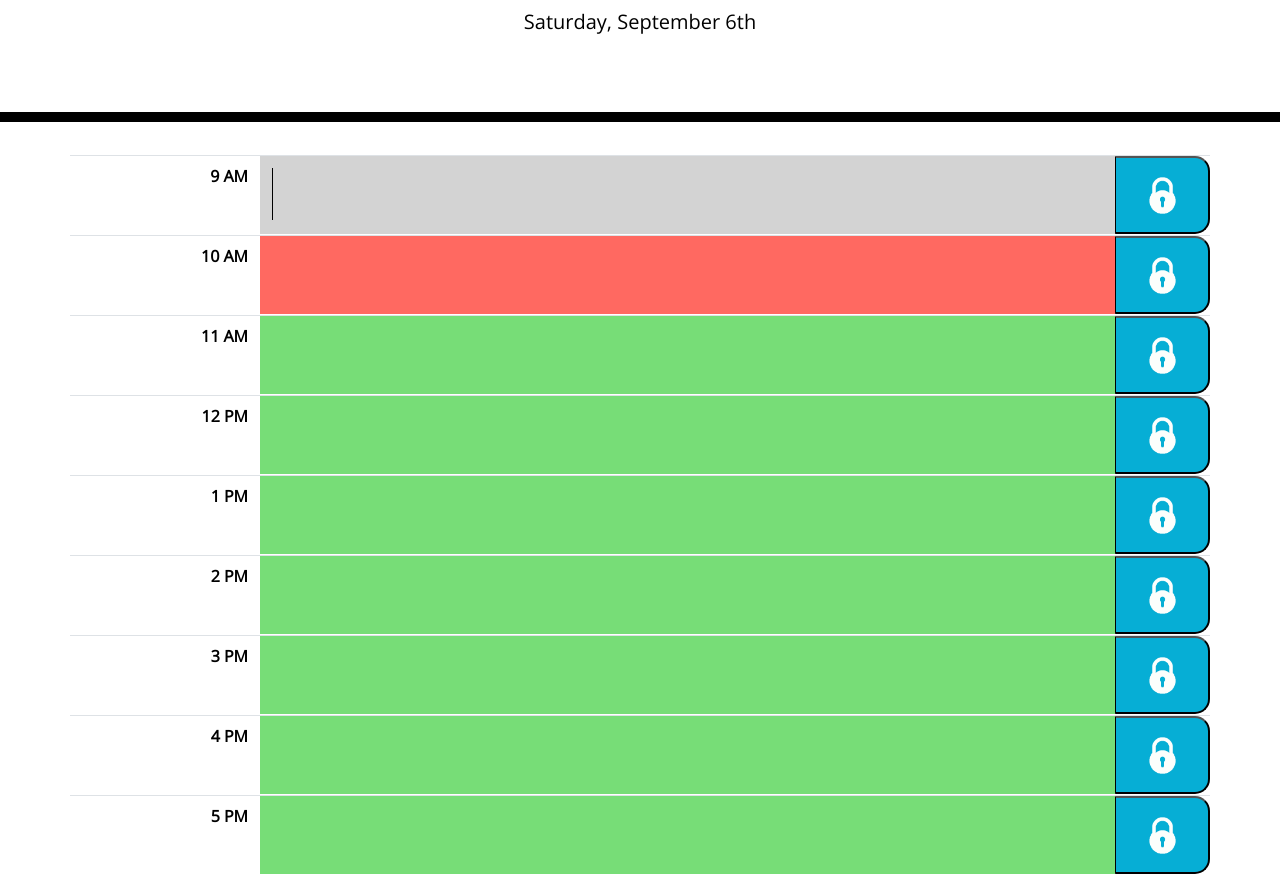
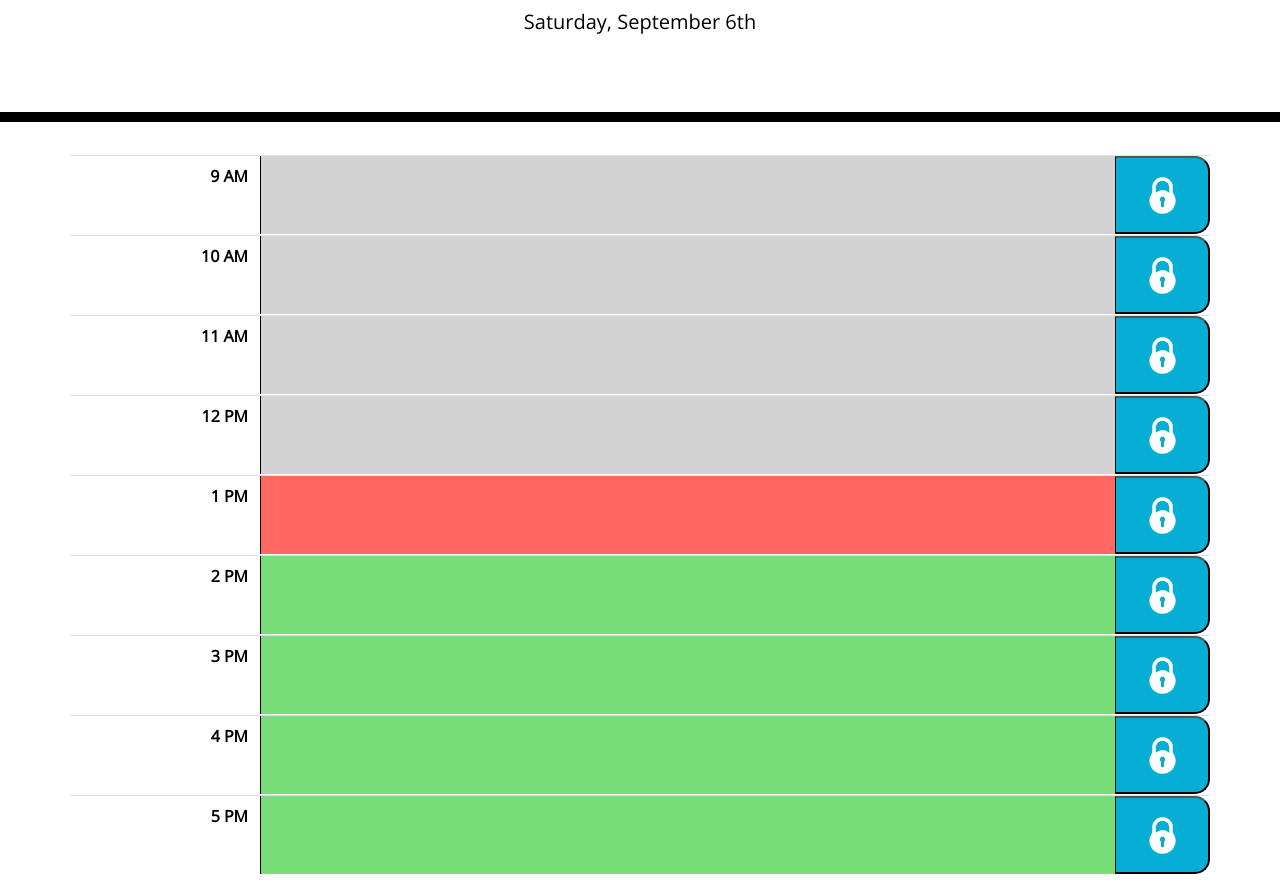
Before and after one commit to TuinderJ/daily-planner, a plain HTML site: page index.html in a window 1280 px wide. Shown: the part 182-1072 px from the top of the page. Drawn offline with nearby package versions, Linux system fonts and the light colour scheme.

Commit message:
finished assignment

```diff
--- a/assets/css/style.css
+++ b/assets/css/style.css
@@ -11,6 +11,8 @@ textarea {
   color: #000000;
   border-left: 1px solid black;
   padding: 10px;
+  width: 100%;
+  height: 100%;
 }
 
 .jumbotron {
@@ -41,6 +43,8 @@ textarea {
   color: #000000;
   border-top: 1px dashed #000000;
 }
+
+td {padding: 0 !important;}
 
 .past {
   background-color: #d3d3d3;
--- a/assets/js/script.js
+++ b/assets/js/script.js
@@ -5,24 +5,36 @@ function updateTimes() {
   for (let i = 0; i < table.children.length; i++) {
     const row = table.children[i].children[1];
     const rowHour = table.children[i].children[0].dataset.time;
-    const currentHour = 10;
-    // const currentHour = moment().format("H");
-    if (rowHour < currentHour) {
-      row.classList.add("past");
-      row.classList.remove("future");
-      row.classList.remove("present");
-    }
-    if (rowHour == currentHour) {
-      row.classList.remove("past");
-      row.classList.remove("future");
-      row.classList.add("present");
-    }
-    if (parseInt(rowHour) > currentHour) {
-      row.classList.remove("past");
-      row.classList.remove("present");
-      row.classList.add("future");
-    }
+    const currentHour = moment().format("H");
+    if (rowHour < currentHour) row.setAttribute("class", "col-9 past");
+    if (rowHour == currentHour) row.setAttribute("class", "col-9 present");
+    if (parseInt(rowHour) > currentHour) row.setAttribute("class", "col-9 future");
   }
 }
-updateTimes();
-setInterval(updateTimes, 600000);
+
+function updateTasks() {
+  const table = document.getElementById("table-body");
+  for (let i = 0; i < table.children.length; i++) {
+    const row = table.children[i];
+    hour = row.children[0].dataset.time;
+    row.children[1].children[0].value = localStorage.getItem(hour);
+  }
+}
+
+function init() {
+  updateTimes();
+  setInterval(updateTimes, 600000);
+  updateTasks();
+  let buttons = document.getElementsByClassName("saveBtn");
+  for (let i = 0; i < buttons.length; i++) {
+    const button = buttons[i];
+    button.addEventListener("click", e => {
+      e.preventDefault;
+      let hour = button.parentElement.parentElement.children[0].dataset.time;
+      let newValue = button.parentElement.parentElement.children[1].children[0].value;
+      localStorage.setItem(hour, newValue);
+    });
+  }
+}
+
+init();
--- a/index.html
+++ b/index.html
@@ -18,7 +18,6 @@
       <p id="currentDay" class="lead"></p>
     </header>
     <div class="container">
-      <!-- Timeblocks go here -->
       <table class="table">
         <tbody id="table-body">
           <tr class="row">
@@ -30,56 +29,56 @@
           </tr>
           <tr class="row">
             <th scope="row" class="hour col-2 text-right" data-time="10">10 AM</th>
-            <td class="past col-9"></td>
+            <td class="past col-9"><textarea></textarea></td>
             <td class="col-1 d-flex align-content-center p-0">
               <button class="saveBtn"></button>
             </td>
           </tr>
           <tr class="row">
             <th scope="row" class="hour col-2 text-right" data-time="11">11 AM</th>
-            <td class="past col-9"></td>
+            <td class="past col-9"><textarea></textarea></td>
             <td class="col-1 d-flex align-content-center p-0">
               <button class="saveBtn"></button>
             </td>
           </tr>
           <tr class="row">
             <th scope="row" class="hour col-2 text-right" data-time="12">12 PM</th>
-            <td class="past col-9"></td>
+            <td class="past col-9"><textarea></textarea></td>
             <td class="col-1 d-flex align-content-center p-0">
               <button class="saveBtn"></button>
             </td>
           </tr>
           <tr class="row">
             <th scope="row" class="hour col-2 text-right" data-time="13">1 PM</th>
-            <td class="past col-9"></td>
+            <td class="past col-9"><textarea></textarea></td>
             <td class="col-1 d-flex align-content-center p-0">
               <button class="saveBtn"></button>
             </td>
           </tr>
           <tr class="row">
             <th scope="row" class="hour col-2 text-right" data-time="14">2 PM</th>
-            <td class="past col-9"></td>
+            <td class="past col-9"><textarea></textarea></td>
             <td class="col-1 d-flex align-content-center p-0">
               <button class="saveBtn"></button>
             </td>
           </tr>
           <tr class="row">
             <th scope="row" class="hour col-2 text-right" data-time="15">3 PM</th>
-            <td class="past col-9"></td>
+            <td class="past col-9"><textarea></textarea></td>
             <td class="col-1 d-flex align-content-center p-0">
               <button class="saveBtn"></button>
             </td>
           </tr>
           <tr class="row">
             <th scope="row" class="hour col-2 text-right" data-time="16">4 PM</th>
-            <td class="past col-9"></td>
+            <td class="past col-9"><textarea></textarea></td>
             <td class="col-1 d-flex align-content-center p-0">
               <button class="saveBtn"></button>
             </td>
           </tr>
           <tr class="row">
             <th scope="row" class="hour col-2 text-right" data-time="17">5 PM</th>
-            <td class="past col-9"></td>
+            <td class="past col-9"><textarea></textarea></td>
             <td class="col-1 d-flex align-content-center p-0">
               <button class="saveBtn"></button>
             </td>
```
Also changed, not shown: assets/images/screenshot.png (added), 1 other file.
